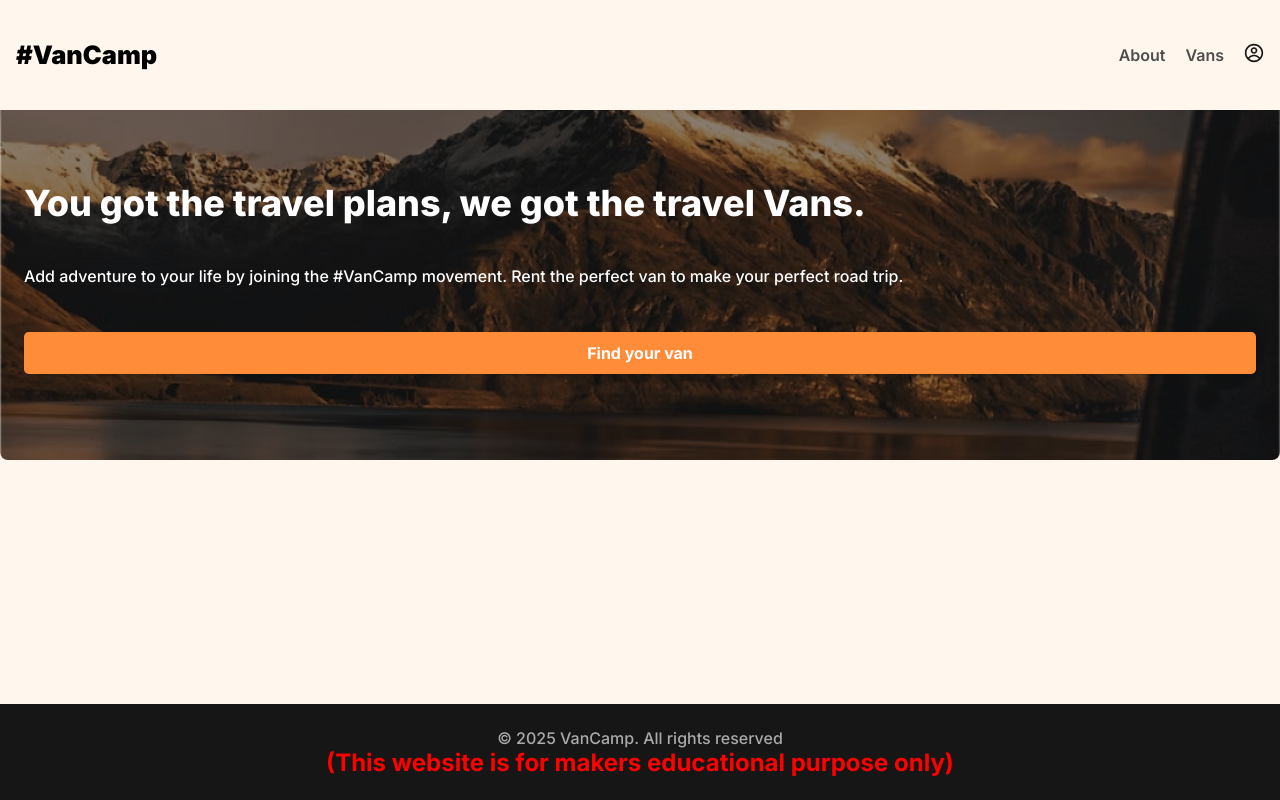
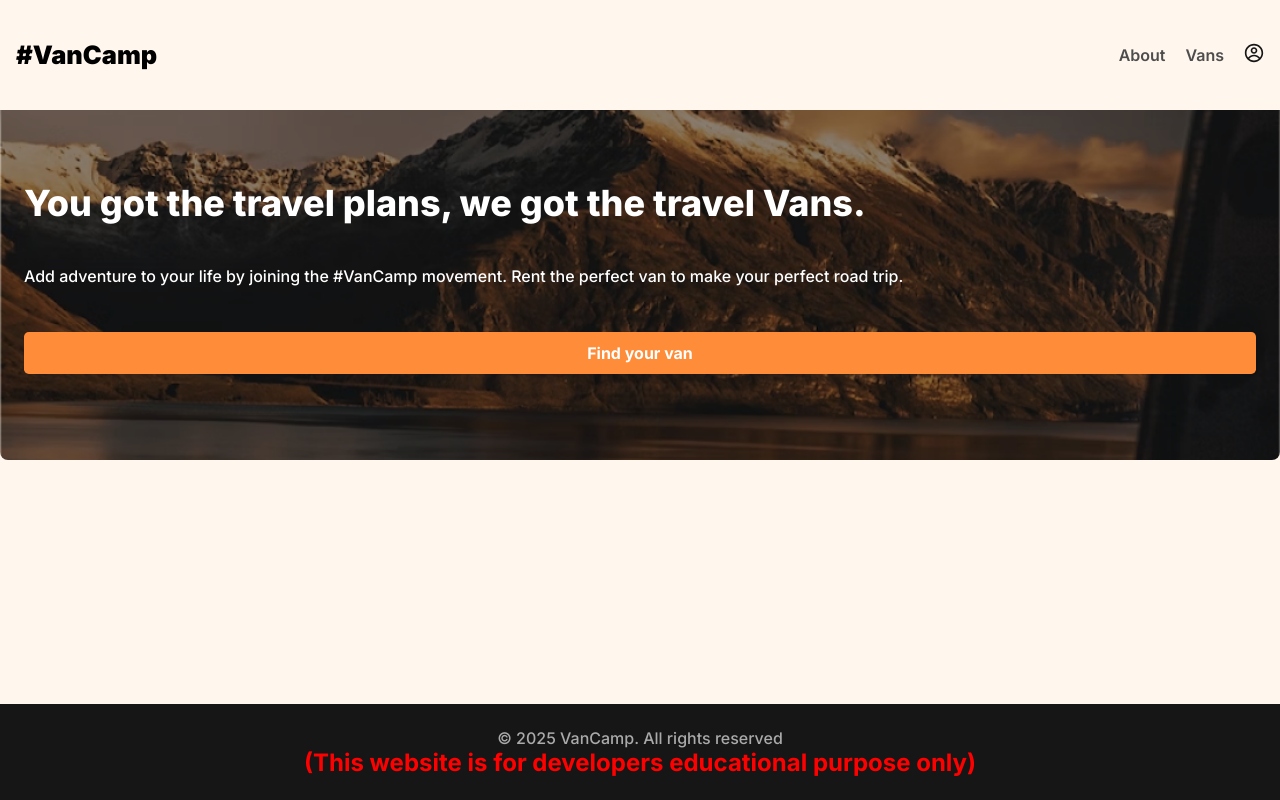
Before and after one commit to i-am-rut/VanCamp, a React (Create React App) app: page / in a window 1280 px wide. Built offline with nearby package versions, Linux system fonts and the light colour scheme; no server answers.

Commit message:
add disclaimer correction

```diff
--- a/src/Components/Footer.jsx
+++ b/src/Components/Footer.jsx
@@ -3,7 +3,7 @@ import React from 'react'
 const Footer = () => {
   return (
     <footer>&#169; {new Date().getFullYear()} VanCamp. All rights reserved
-    <div style={{color: 'red', fontWeight: 'bold', fontSize: '1.5rem'}} className='disclaimer'>(This website is for makers educational purpose only)</div></footer>
+    <div style={{color: 'red', fontWeight: 'bold', fontSize: '1.5rem'}} className='disclaimer'>(This website is for developers educational purpose only)</div></footer>
   )
 }
 
```
